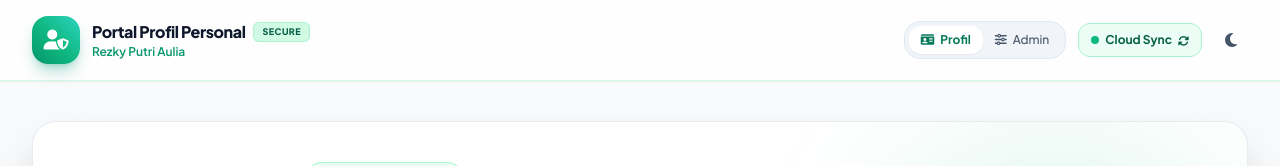
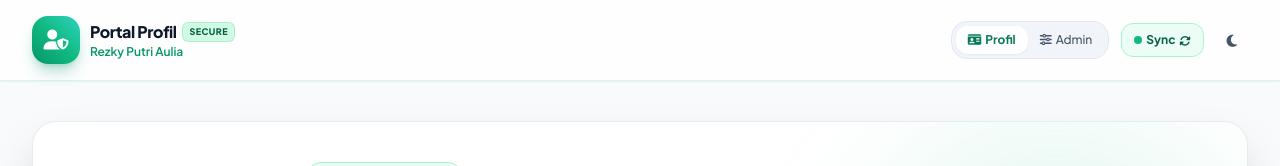
Before and after one commit to TandiLayuk/Ekki, a plain HTML site: page index.html in a window 1280 px wide. Shown: the top 166 px of the page. Drawn offline with nearby package versions, Linux system fonts and the light colour scheme; no server answers.

Commit message:
Update index.html

```diff
--- a/index.html
+++ b/index.html
@@ -83,48 +83,48 @@
 
 <body x-data="portalApp()" x-init="initApp()" :class="{ 'dark bg-slate-950 text-slate-100': darkMode, 'bg-slate-50 text-slate-800 bg-pattern': !darkMode }" class="min-h-full font-sans antialiased transition-colors duration-300">
 
-    <!-- HEADER NAVIGATION BAR -->
+    <!-- HEADER NAVIGATION BAR - Diperbaiki agar tidak menumpuk di HP -->
     <header class="sticky top-0 z-40 w-full backdrop-blur-md bg-white/80 dark:bg-slate-900/80 border-b border-emerald-100 dark:border-emerald-900/40 shadow-sm no-print">
-        <div class="max-w-7xl mx-auto px-4 sm:px-6 lg:px-8">
-            <div class="flex items-center justify-between h-16 sm:h-20">
+        <div class="max-w-7xl mx-auto px-3 sm:px-6 lg:px-8">
+            <div class="flex items-center justify-between h-16 sm:h-20 gap-2">
 
                 <!-- Branding Header -->
-                <div class="flex items-center space-x-3 cursor-pointer" @click="activeTab = 'public'">
-                    <div class="w-10 h-10 sm:w-12 sm:h-12 rounded-2xl bg-gradient-to-tr from-emerald-600 via-emerald-500 to-teal-400 flex items-center justify-center text-white shadow-lg shadow-emerald-600/30">
-                        <i class="fa-solid fa-user-shield text-lg sm:text-xl"></i>
+                <div class="flex items-center space-x-2.5 cursor-pointer min-w-0" @click="activeTab = 'public'">
+                    <div class="w-9 h-9 sm:w-12 sm:h-12 rounded-2xl bg-gradient-to-tr from-emerald-600 via-emerald-500 to-teal-400 flex items-center justify-center text-white shadow-lg shadow-emerald-600/30 shrink-0">
+                        <i class="fa-solid fa-user-shield text-base sm:text-xl"></i>
                     </div>
-                    <div>
-                        <div class="flex items-center gap-2">
-                            <h1 class="text-sm sm:text-base font-extrabold text-slate-900 dark:text-white tracking-tight">Portal Profil Personal</h1>
-                            <span class="px-2 py-0.5 text-[9px] font-black uppercase tracking-wider bg-emerald-100 dark:bg-emerald-950 text-emerald-800 dark:text-emerald-300 rounded-md border border-emerald-300/40">Secure</span>
+                    <div class="min-w-0">
+                        <div class="flex items-center gap-1.5">
+                            <h1 class="text-xs sm:text-base font-extrabold text-slate-900 dark:text-white tracking-tight truncate">Portal Profil</h1>
+                            <span class="px-1.5 py-0.5 text-[8px] sm:text-[9px] font-black uppercase tracking-wider bg-emerald-100 dark:bg-emerald-950 text-emerald-800 dark:text-emerald-300 rounded-md border border-emerald-300/40 shrink-0">Secure</span>
                         </div>
-                        <p class="text-xs text-emerald-600 dark:text-emerald-400 font-semibold truncate max-w-[150px] sm:max-w-none" x-text="data.nama || 'Rezky Putri Aulia'"></p>
+                        <p class="text-[10px] sm:text-xs text-emerald-600 dark:text-emerald-400 font-semibold truncate" x-text="data.nama || 'Rezky Putri Aulia'"></p>
                     </div>
                 </div>
 
                 <!-- Navigation & Actions -->
-                <div class="flex items-center space-x-2 sm:space-x-3">
+                <div class="flex items-center space-x-1.5 sm:space-x-3 shrink-0">
                     <div class="bg-slate-100 dark:bg-slate-800/90 p-1 rounded-2xl border border-slate-200 dark:border-slate-700/60 flex items-center">
-                        <button @click="activeTab = 'public'" :class="{ 'bg-white dark:bg-slate-900 text-emerald-700 dark:text-emerald-400 shadow-sm font-bold': activeTab === 'public', 'text-slate-600 dark:text-slate-400 font-medium': activeTab !== 'public' }" class="px-3 py-1.5 rounded-xl text-xs transition flex items-center gap-1.5">
+                        <button @click="activeTab = 'public'" :class="{ 'bg-white dark:bg-slate-900 text-emerald-700 dark:text-emerald-400 shadow-sm font-bold': activeTab === 'public', 'text-slate-600 dark:text-slate-400 font-medium': activeTab !== 'public' }" class="px-2.5 sm:px-3 py-1.5 rounded-xl text-xs transition flex items-center gap-1">
                             <i class="fa-solid fa-id-card"></i>
                             <span class="hidden sm:inline">Profil</span>
                         </button>
-                        <button @click="activeTab = 'admin'" :class="{ 'bg-emerald-600 text-white shadow-md font-bold': activeTab === 'admin', 'text-slate-600 dark:text-slate-400 font-medium': activeTab !== 'admin' }" class="px-3 py-1.5 rounded-xl text-xs transition flex items-center gap-1.5">
+                        <button @click="activeTab = 'admin'" :class="{ 'bg-emerald-600 text-white shadow-md font-bold': activeTab === 'admin', 'text-slate-600 dark:text-slate-400 font-medium': activeTab !== 'admin' }" class="px-2.5 sm:px-3 py-1.5 rounded-xl text-xs transition flex items-center gap-1">
                             <i class="fa-solid fa-sliders"></i>
                             <span class="hidden sm:inline">Admin</span>
                         </button>
                     </div>
 
                     <!-- Cloud Sync Button -->
-                    <button @click="fetchCloudData()" :disabled="syncing" class="px-2.5 py-1.5 sm:px-3 sm:py-2 text-xs font-bold bg-emerald-50 text-emerald-800 dark:bg-emerald-950 dark:text-emerald-300 hover:bg-emerald-100 rounded-xl transition flex items-center gap-1.5 border border-emerald-200 dark:border-emerald-800/50" title="Sinkronisasi Cloud">
-                        <span class="w-2 h-2 rounded-full" :class="syncing ? 'bg-amber-500 animate-ping' : 'bg-emerald-500'"></span>
-                        <span class="hidden md:inline" x-text="syncing ? 'Sync...' : 'Cloud Sync'"></span>
+                    <button @click="fetchCloudData()" :disabled="syncing" class="px-2 py-1.5 sm:px-3 sm:py-2 text-xs font-bold bg-emerald-50 text-emerald-800 dark:bg-emerald-950 dark:text-emerald-300 hover:bg-emerald-100 rounded-xl transition flex items-center gap-1 border border-emerald-200 dark:border-emerald-800/50" title="Sinkronisasi Cloud">
+                        <span class="w-2 h-2 rounded-full shrink-0" :class="syncing ? 'bg-amber-500 animate-ping' : 'bg-emerald-500'"></span>
+                        <span class="hidden md:inline" x-text="syncing ? 'Sync...' : 'Sync'"></span>
                         <i class="fa-solid fa-rotate text-[11px]" :class="{ 'animate-spin': syncing }"></i>
                     </button>
 
                     <!-- Dark Mode Toggle -->
-                    <button @click="darkMode = !darkMode" class="p-2.5 text-slate-600 dark:text-slate-300 hover:bg-slate-100 dark:hover:bg-slate-800 rounded-xl transition border border-transparent dark:border-slate-700">
-                        <i class="fa-solid" :class="darkMode ? 'fa-sun text-amber-400' : 'fa-moon text-slate-600'"></i>
+                    <button @click="darkMode = !darkMode" class="p-2 sm:p-2.5 text-slate-600 dark:text-slate-300 hover:bg-slate-100 dark:hover:bg-slate-800 rounded-xl transition border border-transparent dark:border-slate-700">
+                        <i class="fa-solid text-xs sm:text-sm" :class="darkMode ? 'fa-sun text-amber-400' : 'fa-moon text-slate-600'"></i>
                     </button>
                 </div>
             </div>
```
